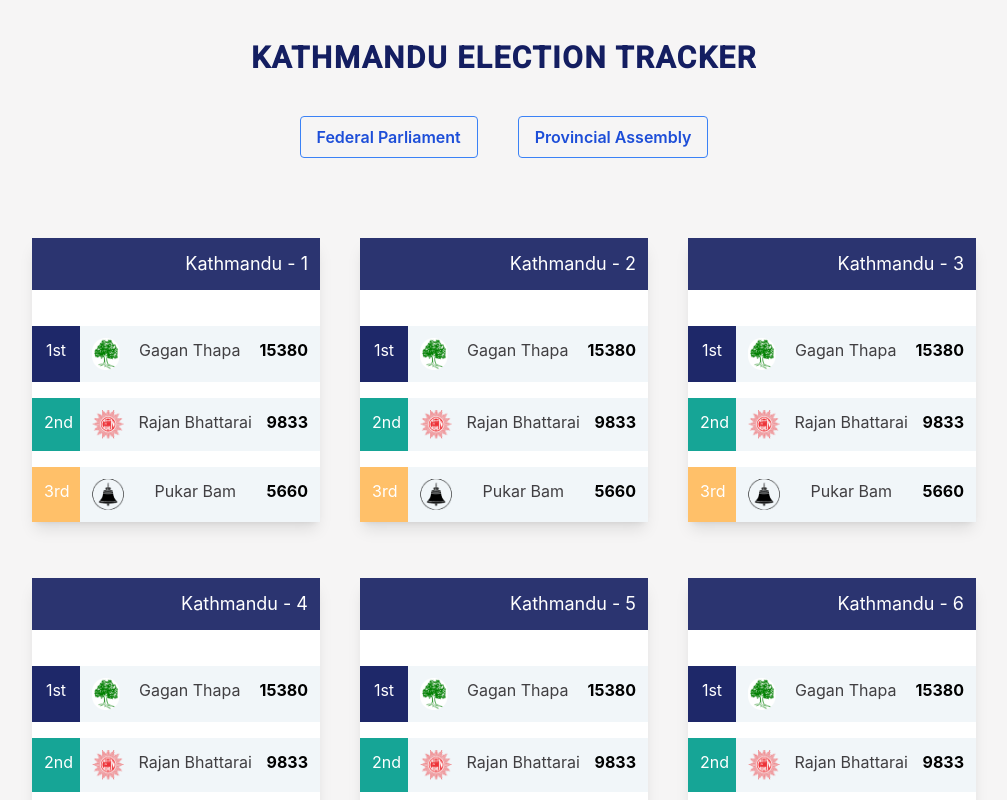
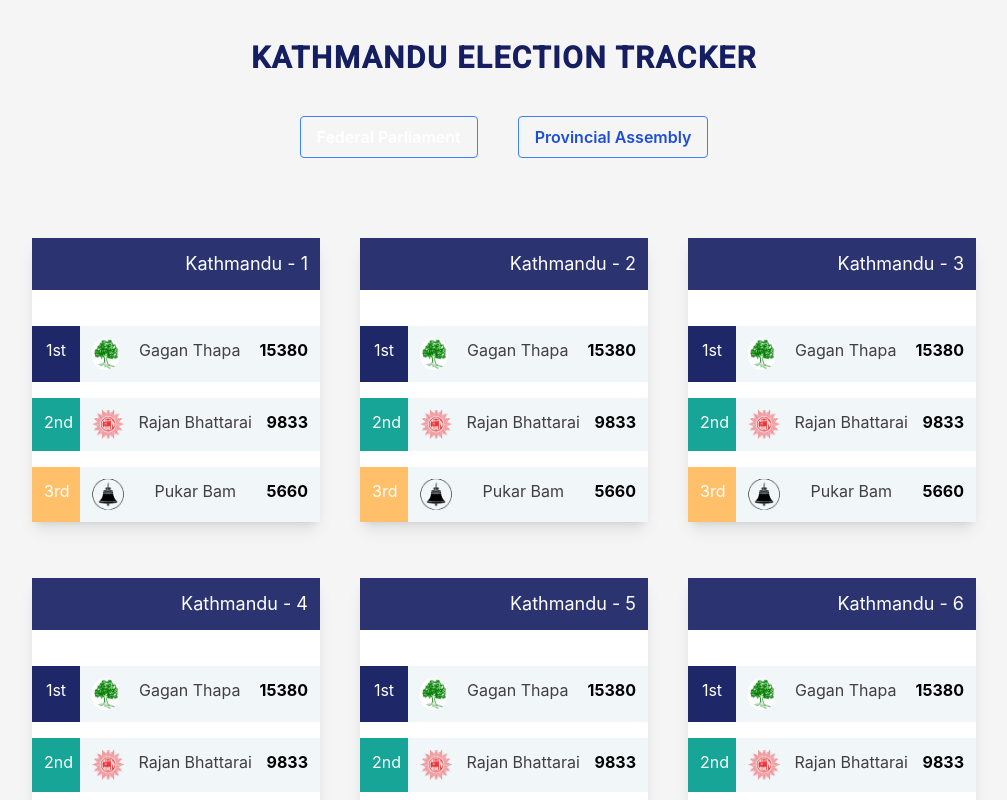
Before and after one commit to lamsalsamip1/Kathmandu-Election-Tracker-2079, a React (Create React App) app: page / in a window 1280 px wide. Shown: the top 800 px of the page, without its empty margins (136-1143 px from the left). Built offline with nearby package versions, Linux system fonts and the light colour scheme; the HTML template or start-up script is replaced by a standard one.

Commit message:
Added federal and provincial buttons

```diff
--- a/src/App.js
+++ b/src/App.js
@@ -25,7 +25,7 @@ const App = () => {
 
       <div className="mt-10 px-20 footer flex flex-row justify-between">
 
-        <p className="text-dark-blue">Developed by <a className="text-blue-600 cursor-pointer">Samip Lamsal</a></p>
+        <p className="text-dark-blue">Developed by <a className="text-blue-600 cursor-pointer ">Samip Lamsal</a></p>
         <a className="text-blue-600 cursor-pointer">API</a>
         <p className="text-dark-blue">Last updated: <a className="text-blue-600">9:00 pm</a></p>
 
--- a/src/components/buttons.js
+++ b/src/components/buttons.js
@@ -1,17 +1,41 @@
 import { Routes, Route, Link } from "react-router-dom";
+import React, { useState } from "react";
 
 const Buttons = () => {
+  const btn_styles =
+    "bg-transparent hover:bg-blue-500 text-blue-700 font-semibold hover:text-white py-2 px-4 border border-blue-500 hover:border-transparent rounded ";
+
+  const [active, setActive] = useState("1");
+
+  const handleClick = (event) => {
+    setActive(event.target.id);
+  };
   return (
-    <div class="flex flex-row justify-center gap-x-10 mt-10">
+    <div className="flex flex-row justify-center gap-x-10 mt-10">
       {/* <Link to="/">Federal Parliament</Link>
       <Link to="/provincial">Provincial Assembly</Link> */}
-      <button class="bg-transparent hover:bg-blue-500 text-blue-700 font-semibold hover:text-white py-2 px-4 border border-blue-500 hover:border-transparent rounded">
-        <Link to="/">Federal Parliament</Link>
-      </button>
-
-      <button class="bg-transparent hover:bg-blue-500 text-blue-700 font-semibold hover:text-white py-2 px-4 border border-blue-500 hover:border-transparent rounded">
-        <Link to="/provincial">Provincial Assembly</Link>
-      </button>
+      <Link to="/">
+        <button
+          className={
+            btn_styles + (active == "1" ? "bg-blue-500 !text-white" : "")
+          }
+          id={1}
+          onClick={handleClick}
+        >
+          Federal Parliament
+        </button>
+      </Link>
+      <Link to="/provincial">
+        <button
+          className={
+            btn_styles + (active == "2" ? "bg-blue-500 !text-white" : "")
+          }
+          id={2}
+          onClick={handleClick}
+        >
+          Provincial Assembly
+        </button>
+      </Link>
     </div>
   );
 };
```
